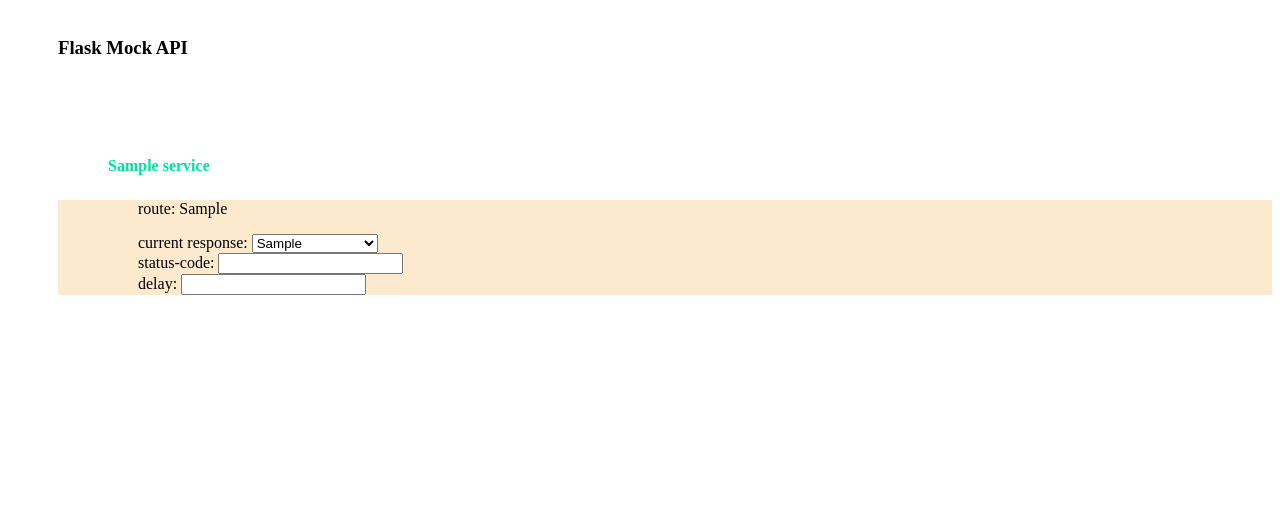
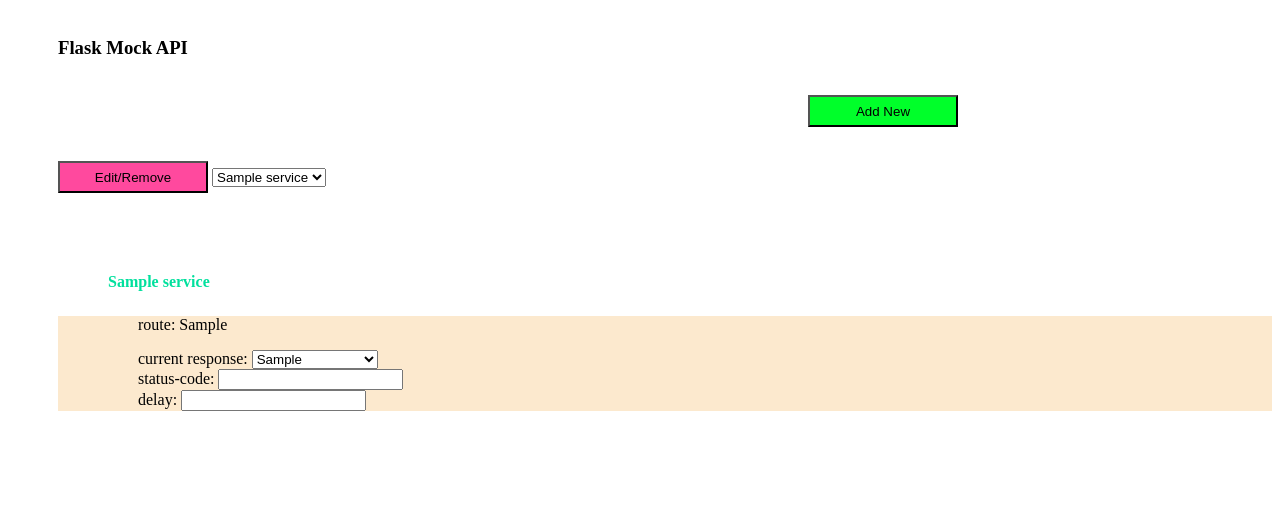
Before and after one commit to BMilliet/Mock2go, a Flask app: template templates/index.html in a window 1280 px wide. Shown: the top 510 px of the page. Run offline with Flask 2, Linux system fonts and the light colour scheme; the template is opened without the code that fills it: most values are stand-ins (such as "Sample title", 1, 10 or a date in 2020).

Commit message:
refactor and edit option

```diff
--- a/run.py
+++ b/run.py
@@ -13,4 +13,4 @@ def get_route(string_route):
 
 
 if __name__ == '__main__':
-    app.run(host='0.0.0.0')
+    app.run()
--- a/static/style.css
+++ b/static/style.css
@@ -42,7 +42,7 @@ footer {
   margin-bottom: 0px;
 }
 
-button {
+button.default {
   color: black;
   background-color: cyan;
   height: 32px;
@@ -51,3 +51,22 @@ button {
   margin-bottom: 32px;
   margin-left: 600px;
 }
+
+button.addButton {
+  color: black;
+  background-color: rgb(0, 255, 42);
+  height: 32px;
+  width: 150px;
+  margin-top: 18px;
+  margin-bottom: 16px;
+  margin-left: 800px;
+}
+
+button.editButton {
+  color: black;
+  background-color: rgb(255, 73, 158);
+  height: 32px;
+  width: 150px;
+  margin-top: 18px;
+  margin-left: 50px;
+}
--- a/templates/add_form.html
+++ b/templates/add_form.html
@@ -12,7 +12,6 @@
   <h3>Add new service</h3>
 
   <form action="/add" method="POST">
-
     <div id="serviceContainer">
       <div class="form_element">
         <label>name: </label>
@@ -33,13 +32,12 @@
     </div>
     <footer>
       <div>
-        <button type="submit">Save</button>
+        <button class="default" type="submit">Save</button>
         <div class="space"></div>
       </div>
     </footer>
   </form>
-
-  <button id="addRouteButton">Add more routes</button>
+  <button class="addButton" id="addRouteButton">Add more routes</button>
 </body>
 
 <script type="text/javascript" src="{{ url_for('static', filename='scripts.js') }}"></script>
--- a/templates/index.html
+++ b/templates/index.html
@@ -10,6 +10,19 @@
 
 <body>
   <h3>Flask Mock API</h3>
+  <form action="/add" method="GET">
+    <button class="addButton" type="submit">Add New</button>
+  </form>
+  <form action="/edit" method="GET">
+    <button class="editButton" type="submit">
+      Edit/Remove
+    </button>
+    <select name="name" method="GET" action="/">
+      {% for s in services %}
+      <option value="{{ s.get_name() }}">{{ s.get_name() }}</option>"
+      {% endfor %}
+    </select>
+  </form>
   {% if services %}
   <form action="/index" method="POST">
     <div class="services">
@@ -51,7 +64,7 @@
     <div class="space"></div>
     <footer>
       <div>
-        <button type="submit">Update</button>
+        <button class="default" type="submit">Update</button>
         <div class="space"></div>
       </div>
     </footer>
```
Also changed, not shown: app/controller.py (+9 -1 lines), control/control.json (+10 -10 lines), templates/edit_form.html (added, +14 -0 lines).
